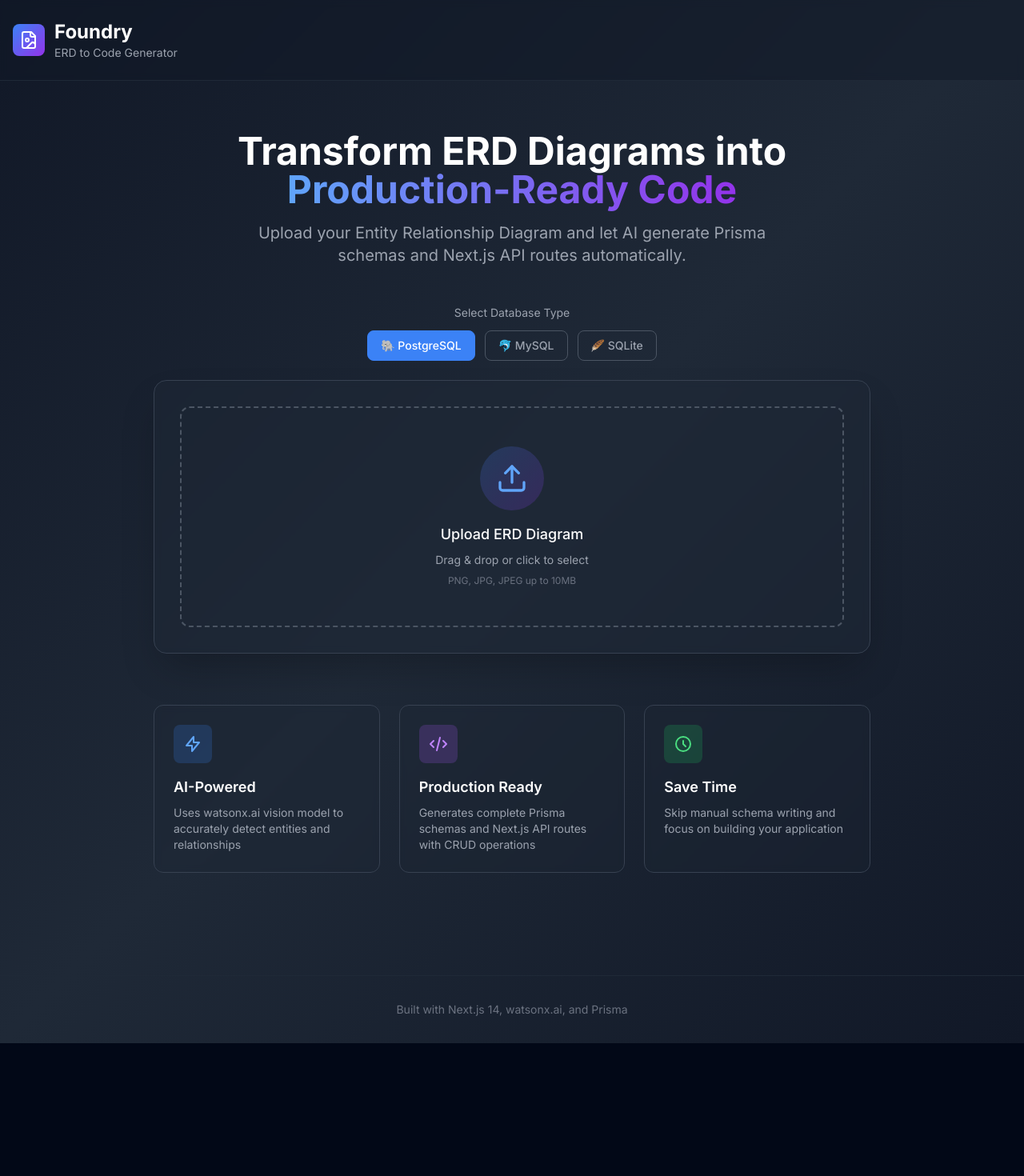
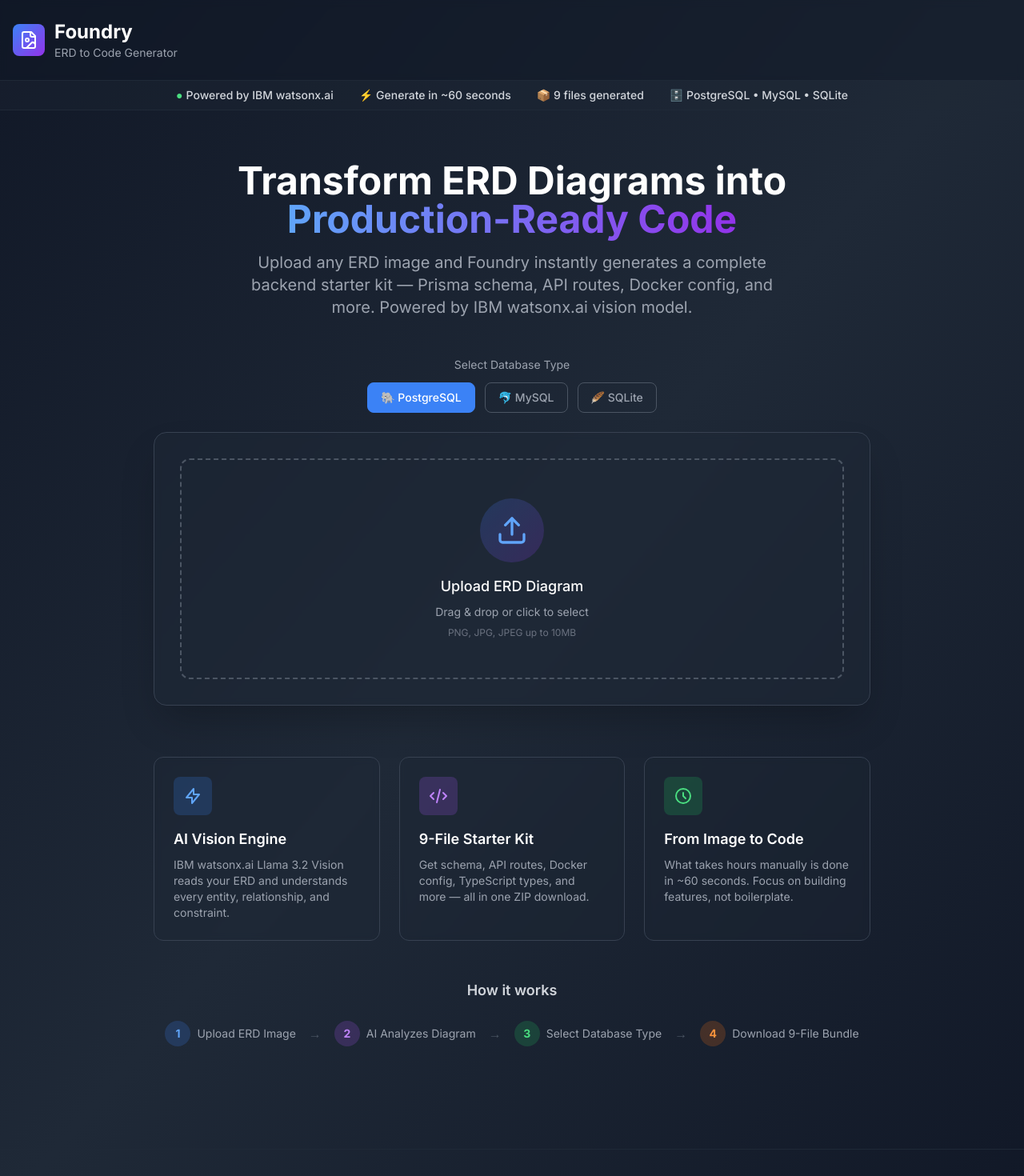
Before and after one commit to RAXX44/Foundry, a Next.js app: page / in a window 1280 px wide. Shown: the top 1470 px of the page at 80% size. Before the commit the page ends 1304 px from the top, so only its background shows below. Built offline with nearby package versions, Linux system fonts and the light colour scheme.

Commit message:
feat: ui polish, copywriting, spacing, db selector, zip bundle

```diff
--- a/app/page.tsx
+++ b/app/page.tsx
@@ -123,6 +123,18 @@
         </div>
       </header>
 
+      {/* Stats Bar */}
+      <div className="bg-gray-800/30 border-b border-gray-800">
+        <div className="container mx-auto px-4 py-2 flex justify-center gap-8">
+          <span className="text-sm text-gray-300 font-medium flex items-center gap-1">
+            <span className="text-green-400">●</span> Powered by IBM watsonx.ai
+          </span>
+          <span className="text-sm text-gray-300 font-medium">⚡ Generate in ~60 seconds</span>
+          <span className="text-sm text-gray-300 font-medium">📦 9 files generated</span>
+          <span className="text-sm text-gray-300 font-medium">🗄️ PostgreSQL • MySQL • SQLite</span>
+        </div>
+      </div>
+
       {/* Main Content */}
       <div className="container mx-auto px-4 py-16">
         <div className="max-w-4xl mx-auto">
@@ -135,8 +147,7 @@
               </span>
             </h2>
             <p className="text-xl text-gray-400 max-w-2xl mx-auto">
-              Upload your Entity Relationship Diagram and let AI generate Prisma schemas
-              and Next.js API routes automatically.
+              Upload any ERD image and Foundry instantly generates a complete backend starter kit — Prisma schema, API routes, Docker config, and more. Powered by IBM watsonx.ai vision model.
             </p>
           </div>
 
@@ -255,9 +266,9 @@
                   <path strokeLinecap="round" strokeLinejoin="round" strokeWidth={2} d="M13 10V3L4 14h7v7l9-11h-7z" />
                 </svg>
               </div>
-              <h3 className="text-lg font-semibold text-white mb-2">AI-Powered</h3>
+              <h3 className="text-lg font-semibold text-white mb-2">AI Vision Engine</h3>
               <p className="text-sm text-gray-400">
-                Uses watsonx.ai vision model to accurately detect entities and relationships
+                IBM watsonx.ai Llama 3.2 Vision reads your ERD and understands every entity, relationship, and constraint.
               </p>
             </div>
 
@@ -267,9 +278,9 @@
                   <path strokeLinecap="round" strokeLinejoin="round" strokeWidth={2} d="M10 20l4-16m4 4l4 4-4 4M6 16l-4-4 4-4" />
                 </svg>
               </div>
-              <h3 className="text-lg font-semibold text-white mb-2">Production Ready</h3>
+              <h3 className="text-lg font-semibold text-white mb-2">9-File Starter Kit</h3>
               <p className="text-sm text-gray-400">
-                Generates complete Prisma schemas and Next.js API routes with CRUD operations
+                Get schema, API routes, Docker config, TypeScript types, and more — all in one ZIP download.
               </p>
             </div>
 
@@ -279,10 +290,36 @@
                   <path strokeLinecap="round" strokeLinejoin="round" strokeWidth={2} d="M12 8v4l3 3m6-3a9 9 0 11-18 0 9 9 0 0118 0z" />
                 </svg>
               </div>
-              <h3 className="text-lg font-semibold text-white mb-2">Save Time</h3>
+              <h3 className="text-lg font-semibold text-white mb-2">From Image to Code</h3>
               <p className="text-sm text-gray-400">
-                Skip manual schema writing and focus on building your application
+                What takes hours manually is done in ~60 seconds. Focus on building features, not boilerplate.
               </p>
+            </div>
+          </div>
+
+          {/* How it works */}
+          <div className="mt-12 text-center">
+            <h3 className="text-lg font-semibold text-gray-300 mb-6">How it works</h3>
+            <div className="flex justify-center items-center gap-4 flex-wrap">
+              <div className="flex items-center gap-2 text-sm text-gray-400">
+                <span className="w-8 h-8 bg-blue-500/20 rounded-full flex items-center justify-center text-blue-400 font-bold">1</span>
+                Upload ERD Image
+              </div>
+              <span className="text-gray-600">→</span>
+              <div className="flex items-center gap-2 text-sm text-gray-400">
+                <span className="w-8 h-8 bg-purple-500/20 rounded-full flex items-center justify-center text-purple-400 font-bold">2</span>
+                AI Analyzes Diagram
+              </div>
+              <span className="text-gray-600">→</span>
+              <div className="flex items-center gap-2 text-sm text-gray-400">
+                <span className="w-8 h-8 bg-green-500/20 rounded-full flex items-center justify-center text-green-400 font-bold">3</span>
+                Select Database Type
+              </div>
+              <span className="text-gray-600">→</span>
+              <div className="flex items-center gap-2 text-sm text-gray-400">
+                <span className="w-8 h-8 bg-orange-500/20 rounded-full flex items-center justify-center text-orange-400 font-bold">4</span>
+                Download 9-File Bundle
+              </div>
             </div>
           </div>
         </div>
@@ -292,7 +329,7 @@
       <footer className="border-t border-gray-800 mt-16">
         <div className="container mx-auto px-4 py-8">
           <p className="text-center text-sm text-gray-500">
-            Built with Next.js 14, watsonx.ai, and Prisma
+            Foundry © 2026 — Built with ❤️ using IBM Bob, Next.js 14, and IBM watsonx.ai
           </p>
         </div>
       </footer>
--- a/app/results/page.tsx
+++ b/app/results/page.tsx
@@ -208,7 +208,7 @@
     <main className="min-h-screen bg-gradient-to-br from-gray-900 via-gray-800 to-gray-900">
       {/* Header */}
       <header className="border-b border-gray-800 bg-gray-900/50 backdrop-blur-sm">
-        <div className="container mx-auto px-4 py-4">
+        <div className="container mx-auto px-4 py-6">
           <div className="flex items-center justify-between">
             <button
               onClick={() => router.push('/')}
@@ -428,12 +428,12 @@
         </div>
 
         {/* Mermaid Diagram Section */}
-        <div className="mt-8 bg-gray-800/50 backdrop-blur-sm rounded-xl border border-gray-700 p-6">
+        <div className="mt-10 bg-gray-800/50 backdrop-blur-sm rounded-xl border border-gray-700 p-6">
           <h3 className="text-xl font-bold text-white mb-4 flex items-center gap-2">
             <span>🔮</span>
             <span>Live ERD Diagram {modelNames.length > 0 ? `(${modelNames.length} models detected)` : ''}</span>
           </h3>
-          <div className="flex justify-center bg-white p-6 rounded-lg overflow-auto max-h-[500px]">
+          <div className="flex justify-center bg-white p-6 rounded-xl overflow-auto max-h-[700px] w-full">
             {code.mermaidDiagram ? (
               <img
                 src={`https://mermaid.ink/img/${btoa(code.mermaidDiagram)}`}
@@ -452,35 +452,32 @@
         </div>
 
         {/* Action Buttons */}
-        <div className="mt-6 space-y-3">
+        <div className="mt-10 mb-16 space-y-4">
           {/* Primary Actions */}
-          <div className="flex justify-center gap-4">
+          <div className="flex justify-center gap-6">
             <button
               onClick={handleDownloadAll}
-              className="px-8 py-3 bg-gradient-to-r from-blue-500 to-purple-600 text-white rounded-lg font-semibold hover:from-blue-600 hover:to-purple-700 transition-all shadow-lg hover:shadow-xl flex items-center gap-2"
+              className="px-10 py-4 bg-gradient-to-r from-blue-500 to-purple-600 text-white rounded-xl font-semibold text-base hover:from-blue-600 hover:to-purple-700 transition-all shadow-lg hover:shadow-xl flex items-center gap-3"
             >
               <span>📦</span> Download All Files (.zip)
             </button>
             <button
               onClick={() => router.push('/')}
-              className="px-8 py-3 bg-gray-700 text-white rounded-lg font-semibold hover:bg-gray-600 transition-colors flex items-center gap-2"
+              className="px-10 py-4 bg-gray-700 text-white rounded-xl font-semibold text-base hover:bg-gray-600 transition-colors flex items-center gap-3"
             >
               <span>🔄</span> Generate Another
             </button>
           </div>
-          {/* Coming Soon Actions */}
-          <div className="flex justify-center gap-3">
-            <button disabled className="px-5 py-2 bg-gray-800/50 text-gray-600 rounded-lg text-sm border border-gray-700/50 cursor-not-allowed flex items-center gap-2">
-              <span>🚀</span> Deploy to Neon
-              <span className="text-xs bg-gray-700 px-2 py-0.5 rounded-full text-gray-500">Coming Soon</span>
+          {/* Coming Soon */}
+          <div className="flex justify-center gap-4 pb-8">
+            <button disabled className="px-6 py-2.5 bg-gray-800/50 text-gray-500 rounded-lg text-sm border border-gray-700/50 cursor-not-allowed flex items-center gap-2">
+              🚀 Deploy to Neon <span className="text-xs bg-gray-700/80 px-2 py-0.5 rounded-full">Coming Soon</span>
             </button>
-            <button disabled className="px-5 py-2 bg-gray-800/50 text-gray-600 rounded-lg text-sm border border-gray-700/50 cursor-not-allowed flex items-center gap-2">
-              <span>🐙</span> Push to GitHub
-              <span className="text-xs bg-gray-700 px-2 py-0.5 rounded-full text-gray-500">Coming Soon</span>
+            <button disabled className="px-6 py-2.5 bg-gray-800/50 text-gray-500 rounded-lg text-sm border border-gray-700/50 cursor-not-allowed flex items-center gap-2">
+              🐙 Push to GitHub <span className="text-xs bg-gray-700/80 px-2 py-0.5 rounded-full">Coming Soon</span>
             </button>
-            <button disabled className="px-5 py-2 bg-gray-800/50 text-gray-600 rounded-lg text-sm border border-gray-700/50 cursor-not-allowed flex items-center gap-2">
-              <span>🐳</span> Docker Deploy
-              <span className="text-xs bg-gray-700 px-2 py-0.5 rounded-full text-gray-500">Coming Soon</span>
+            <button disabled className="px-6 py-2.5 bg-gray-800/50 text-gray-500 rounded-lg text-sm border border-gray-700/50 cursor-not-allowed flex items-center gap-2">
+              🐳 Docker Deploy <span className="text-xs bg-gray-700/80 px-2 py-0.5 rounded-full">Coming Soon</span>
             </button>
           </div>
         </div>
```
